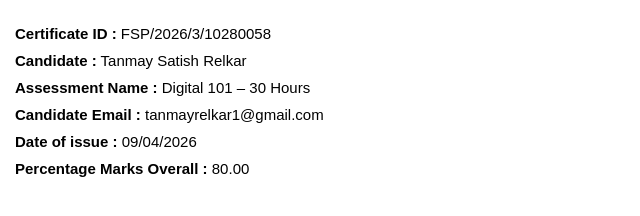
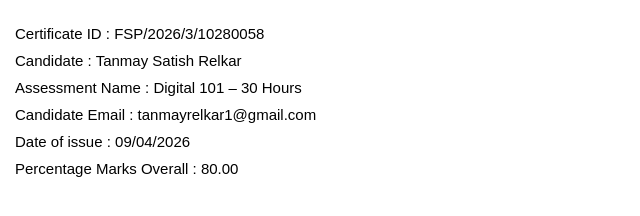
Before and after one commit to BenzeneDash/tanmay, a plain HTML site: page index.html in a window 1280 px wide. Shown: the whole page, without its empty margins (0-640 px from the left). Drawn offline with Linux system fonts and the light colour scheme.

Commit message:
Update style.css

```diff
--- a/style.css
+++ b/style.css
@@ -14,8 +14,3 @@ body {
     margin: 10px 0;
     font-size: 15px;
 }
-
-/* Labels */
-.label {
-    font-weight: bold;
-}
```
